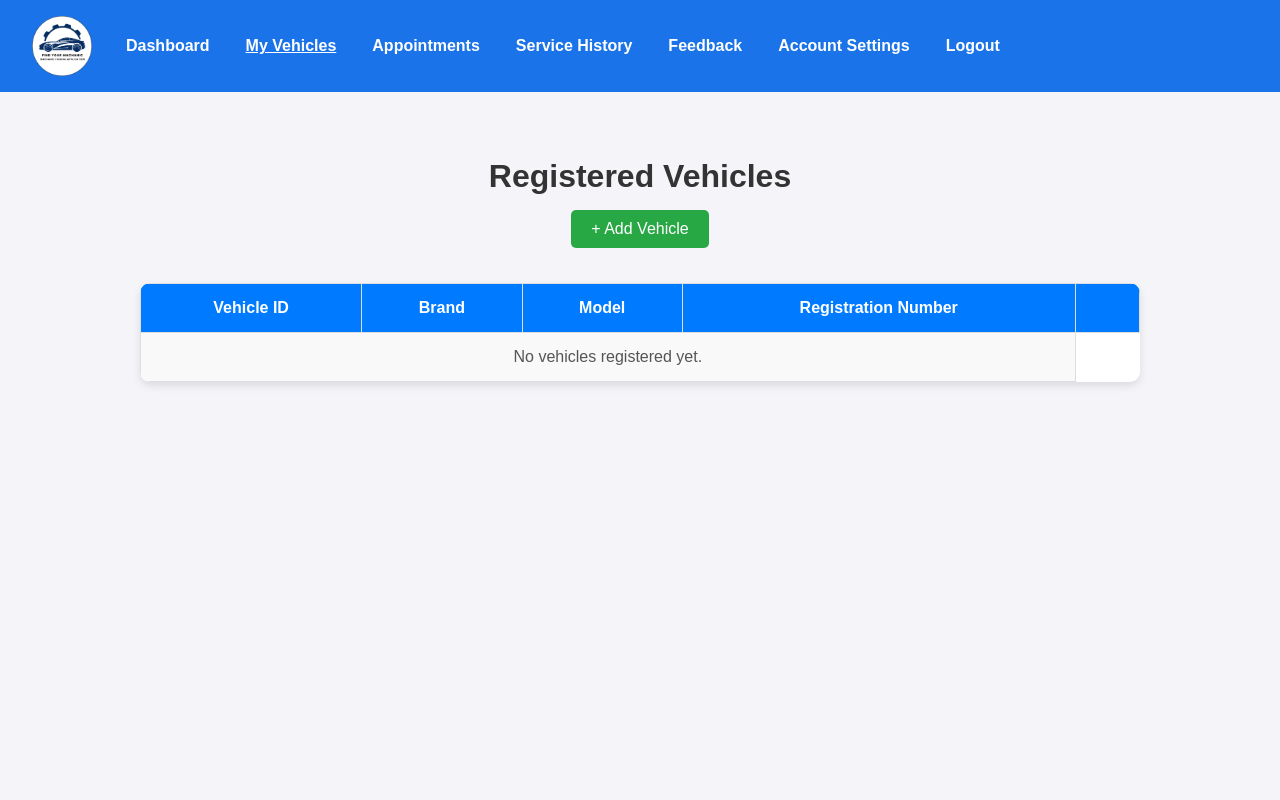
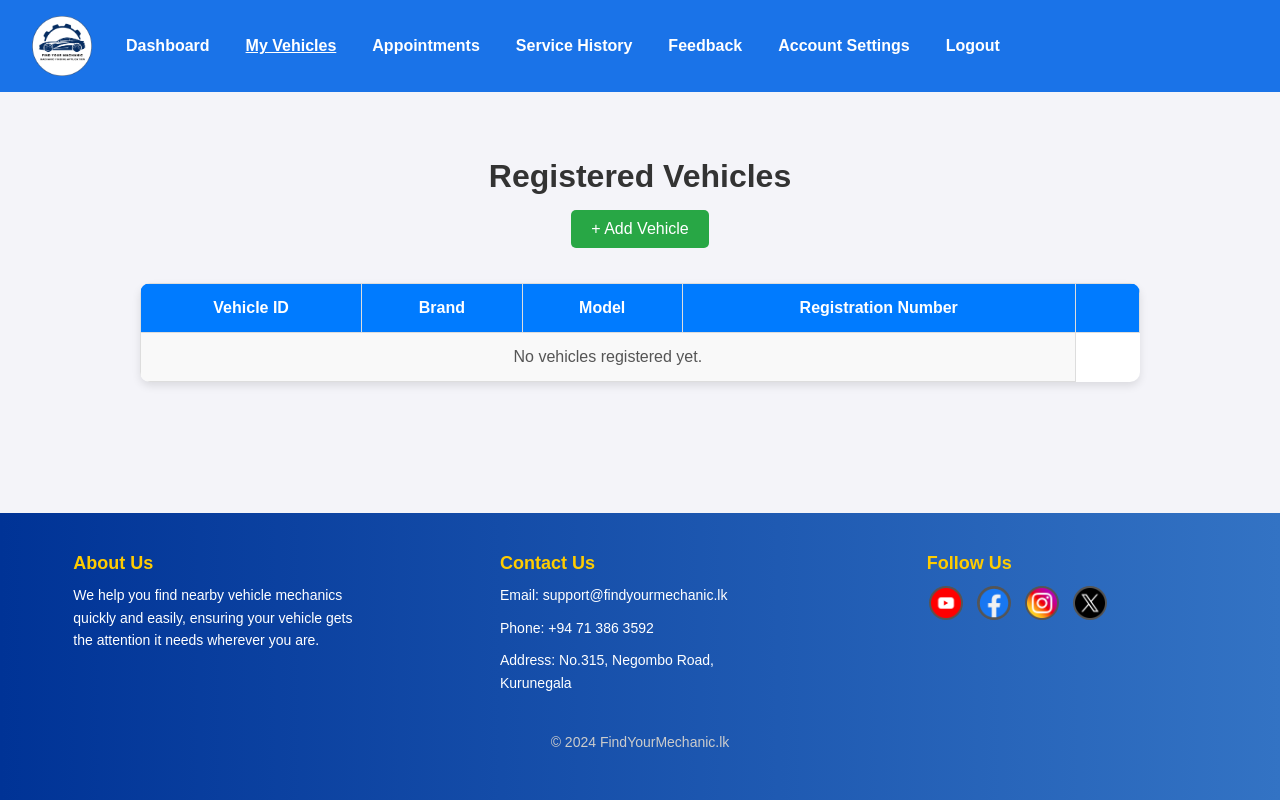
Before and after one commit to isharadh2002/findyourmechanic.lk, a PHP site: page /customer/vehicles.php in a window 1280 px wide. Run offline with PHP 8.4, Linux system fonts and the light colour scheme; the visitor is signed in with stand-in values (Sample User, id 1); data that the repository does not hold is empty.

Commit message:
Implementing vehicle Add/Remove functionalities

```diff
--- a/customer/process/submit-vehicle.php
+++ b/customer/process/submit-vehicle.php
@@ -125,7 +125,7 @@ if ($_SERVER['REQUEST_METHOD'] == 'GET') {
     endif; ?>
     <script>
         function redirectToAddVehicle() {
-            window.location.href = '../add-vehicle.php';
+            window.location.href = '../vehicles.php';
         }
     </script>
 </body>
--- a/customer/settings.php
+++ b/customer/settings.php
@@ -7,6 +7,7 @@
     <title>Account Settings</title>
     <link rel="stylesheet" href="stylesheets/header.css">
     <link rel="stylesheet" href="stylesheets/settings.css">
+    <link rel="stylesheet" href="../stylesheets/footer.css">
     <script defer src="script.js"></script>
     <style>
         #settings {
@@ -113,6 +114,10 @@
             }
         });
     </script>
+    <br>
+    <?php
+        require "../shared/footer.php";
+    ?>
 </body>
 
 </html>
--- a/customer/stylesheets/settings.css
+++ b/customer/stylesheets/settings.css
@@ -1,6 +1,7 @@
 /* Settings Container */
 .settings-container {
-    max-width: 800px;
+    max-width: 1000px;
+    min-width: 600px;
     margin: 50px auto;
     padding: 50px;
     padding-top: 120px;
--- a/customer/vehicles.php
+++ b/customer/vehicles.php
@@ -1,8 +1,11 @@
 <?php
 session_start();
-if(isset($_SESSION['UserID'])){
+if (isset($_SESSION['UserID'])) {
     $UserID = $_SESSION['UserID'];
     print_r($UserID);
+} else {
+    echo "<script>window.prompt(\"You are not logged in\");
+    window.location.href='../';</script>";
 }
 ?>
 
@@ -15,8 +18,9 @@ if(isset($_SESSION['UserID'])){
     <title>Registered Vehicle - Find Your Mechanic</title>
     <link rel="stylesheet" href="stylesheets/header.css">
     <link rel="stylesheet" href="stylesheets/vehicles.css">
+    <link rel="stylesheet" href="../stylesheets/footer.css">
     <style>
-        #vehicles{
+        #vehicles {
             text-decoration: underline;
         }
     </style>
@@ -46,7 +50,7 @@ if(isset($_SESSION['UserID'])){
                 <?php
                 include '../shared/connect.php';
 
-                    $sql = "SELECT VehicleID , RegistrationNumber, Brand, Model FROM vehicle";
+                $sql = "SELECT VehicleID , RegistrationNumber, Brand, Model FROM vehicle WHERE `vehicle`.`UserID`=$UserID";
                 $result = $con->query($sql);
 
                 if ($result->num_rows > 0) {
@@ -56,8 +60,8 @@ if(isset($_SESSION['UserID'])){
                         echo "<td>" . $row["Brand"] . "</td>";
                         echo "<td>" . $row["Model"] . "</td>";
                         echo "<td>" . $row["RegistrationNumber"] . "</td>";
-                            echo "<td><a href=\"#\">Remove<a></td>";
-                            echo "</tr>";
+                        echo "<td><button class='remove-button' onclick=\"openPopup({$row['VehicleID']})\">Remove</button></td>";
+                        echo "</tr>\n";
                     }
                 } else {
                     echo "<tr><td colspan='4'>No vehicles registered yet.</td></tr>";
@@ -66,6 +70,43 @@ if(isset($_SESSION['UserID'])){
             </tbody>
         </table>
     </main>
+
+    <!-- Delete Confirmation Popup -->
+    <div id="deletePopup" class="popup">
+        <div class="popup-content">
+            <span class="close-button" onclick="closePopup()">&times;</span>
+            <h2>Warning!</h2>
+            <p>Deleting this vehicle will also delete all related appointments and records. Are you sure you want to proceed?</p>
+            <button class="confirm-button" onclick="confirmDelete()">Yes</button>
+            <button class="cancel-button" onclick="closePopup()">No</button>
+        </div>
+    </div>
+
+    <script>
+        let vehicleIDToDelete = null; // To store the vehicle ID to delete
+
+        // Function to open the confirmation popup
+        function openPopup(vehicleID) {
+            vehicleIDToDelete = vehicleID; // Store the vehicle ID
+            document.getElementById("deletePopup").style.display = "block"; // Show the popup
+        }
+
+        // Function to close the popup
+        function closePopup() {
+            document.getElementById("deletePopup").style.display = "none"; // Hide the popup
+            vehicleIDToDelete = null; // Reset the vehicle ID
+        }
+
+        // Function to confirm deletion
+        function confirmDelete() {
+            // Redirect to the removal URL
+            window.location.href = "process/remove-vehicle.php?VehicleID=" + vehicleIDToDelete;
+        }
+    </script>
+
+    <?php
+    require "../shared/footer.php";
+    ?>
 </body>
 
 </html>
--- a/index.php
+++ b/index.php
@@ -244,7 +244,6 @@ require __DIR__ . "/shared/connect.php";
             <p>&copy; 2024 FindYourMechanic.lk</p>
         </div>
     </footer>
-
 </body>
 
 </html>
--- /dev/null
+++ b/shared/footer.php
@@ -0,0 +1,40 @@
+<footer>
+        <div class="footer-container">
+            <div class="footer-section about">
+                <h2>About Us</h2>
+                <p>We help you find nearby vehicle mechanics quickly and easily, ensuring your vehicle gets the attention it needs wherever you are.</p>
+            </div>
+            <!--
+            <div class="footer-section links">
+                <h2>Quick Links</h2>
+                <ul>
+                    <li><a href="#">Home</a></li>
+                    <li><a href="#">Services</a></li>
+                    <li><a href="#">Mechanic Login</a></li>
+                    <li><a href="#">Customer Login</a></li>
+                </ul>
+            </div>
+            -->
+            <div class="footer-section contact">
+                <h2>Contact Us</h2>
+                <ul>
+                    <li>Email: support@findyourmechanic.lk</li>
+                    <li>Phone: +94 71 386 3592</li>
+                    <li>Address: No.315, Negombo Road, Kurunegala</li>
+                </ul>
+            </div>
+
+            <div class="footer-section social">
+                <h2>Follow Us</h2>
+                <ul class="social-icons">
+                    <li><a href="#"><img src="../assets/SocialMediaIcons/YouTube.png" class="fa fa-facebook"></a></li>
+                    <li><a href="#"><img src="../assets/SocialMediaIcons/Facebook.png" class="fa fa-twitter"></a></li>
+                    <li><a href="#"><img src="../assets/SocialMediaIcons/Instagram.png" class="fa fa-instagram"></a></li>
+                    <li><a href="#"><img src="../assets/SocialMediaIcons/X.png" class="fa fa-linkedin"></a></li>
+                </ul>
+            </div>
+        </div>
+        <div class="footer-bottom">
+            <p>&copy; 2024 FindYourMechanic.lk</p>
+        </div>
+    </footer>
--- a/stylesheets/footer.css
+++ b/stylesheets/footer.css
@@ -1,8 +1,16 @@
+body{
+    display: flex;
+    flex-direction: column;
+    min-height: 100vh;
+}
+
 footer {
     background:linear-gradient(to right, #003396, #3373C4);
     color: white;
     padding: 40px 0;
     font-family: Arial, sans-serif;
+    margin-top: auto;
+    width: 100%;
 }
 
 .footer-container {
@@ -60,6 +68,7 @@ footer {
 .social-icons li {
     list-style: none;
     margin-right: 10px;
+    display: inline-block;
 }
 
 .social-icons li a {
@@ -67,8 +76,11 @@ footer {
     font-size: 18px;
     display: inline-block;
     padding: 2px;
+    margin: 2px;
     background-color: #555;
     border-radius: 50%;
+    max-width: 34px;
+    max-height: 34px;
 }
 
 .social-icons li a:hover {
@@ -90,4 +102,6 @@ footer {
 .fa{
     width: 30px;
     height: 30px;
+    padding: 0px;
+    margin: 0px;
 }
```
Also changed, not shown: customer/appointments.php (+12 -2 lines), customer/index.php (+4 -3 lines), customer/process/remove-vehicle.php (added, +14 -0 lines), customer/stylesheets/dashboard.css (+0 -8 lines), customer/stylesheets/vehicles.css (+100 -0 lines). Lines whose indentation alone changed are shown as unchanged.
